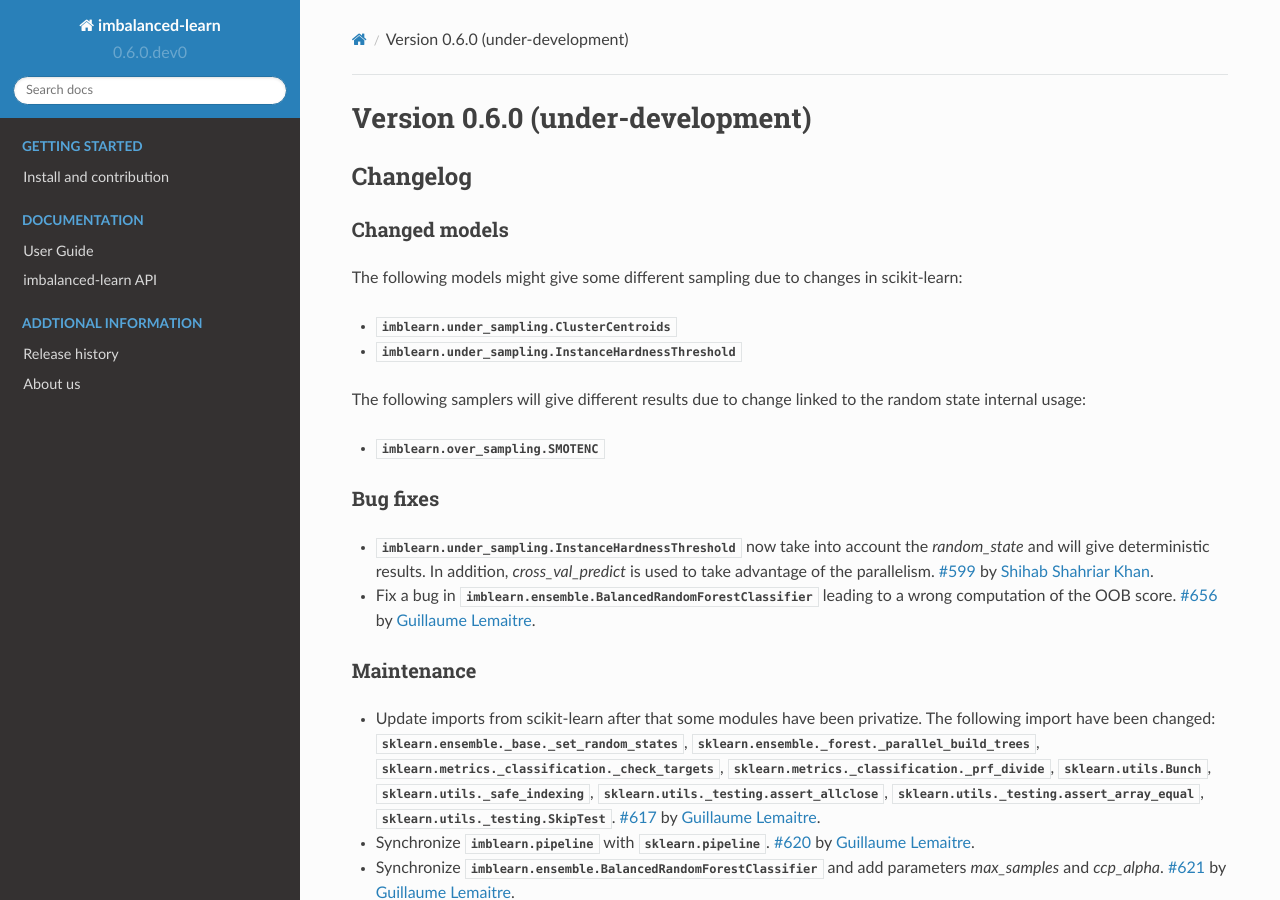
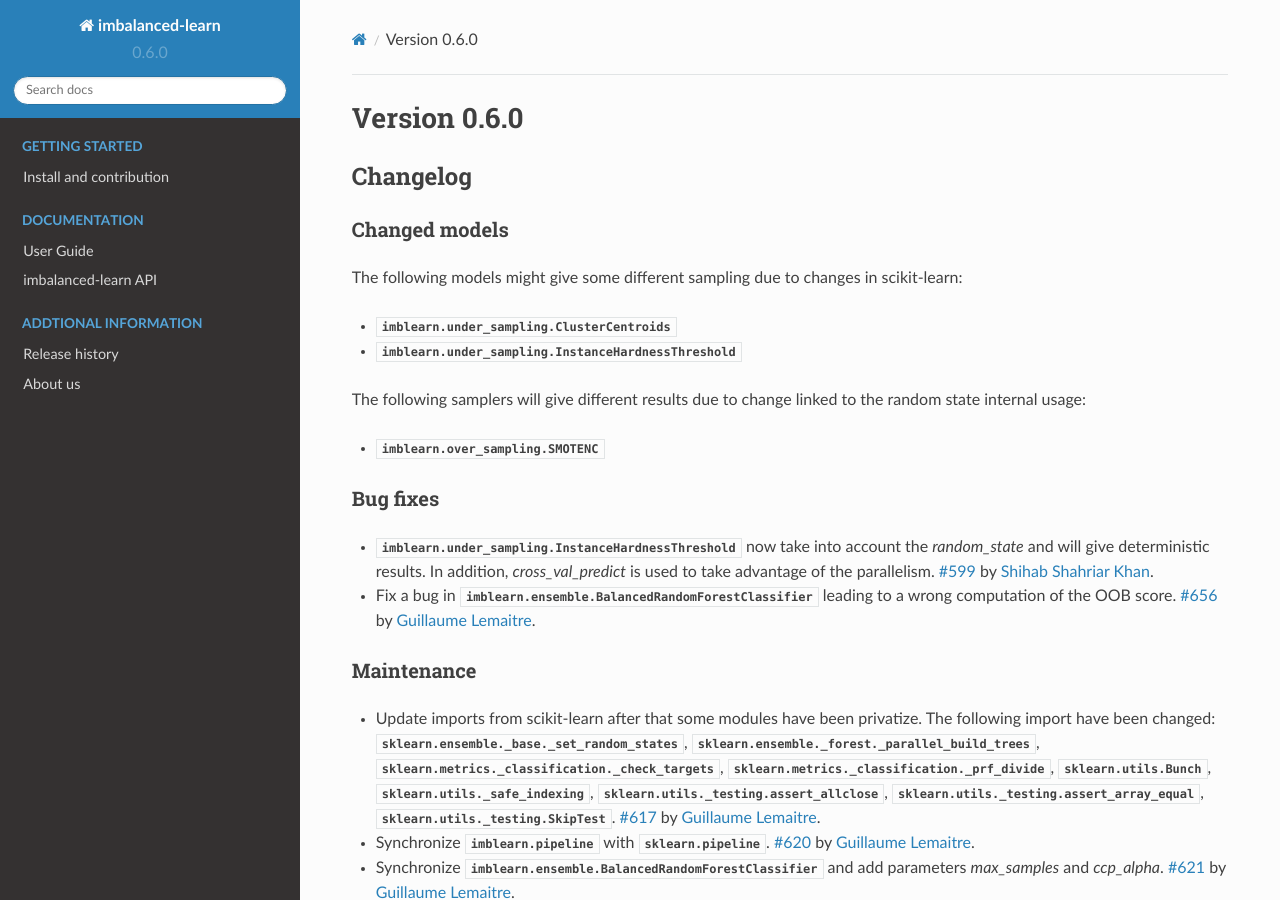
Before and after one commit to scikit-learn-contrib/imbalanced-learn, a Sphinx documentation site: the page built from doc/whats_new/v0.6.rst, in a window 1280 px wide and 900 px high. Built offline with Sphinx 7.4.7 and the Read the Docs theme 2.0.0, drawn with Linux system fonts in a browser that asks for light colours; formulas are drawn with MathJax 3; pages that are not in the unit, such as notebooks, are missing from menus.

Commit message:
bumpversion 0.6.X

```diff
--- a/README.rst
+++ b/README.rst
@@ -57,7 +57,7 @@ The dependency requirements are based on the last scikit-learn release:
 
 * scipy(>=0.17)
 * numpy(>=1.11)
-* scikit-learn(>=0.21)
+* scikit-learn(>=0.22)
 * joblib(>=0.11)
 * keras 2 (optional)
 * tensorflow (optional)
--- a/doc/install.rst
+++ b/doc/install.rst
@@ -9,7 +9,7 @@ The imbalanced-learn package requires the following dependencies:
 
 * numpy (>=1.11)
 * scipy (>=0.17)
-* scikit-learn (>=0.21)
+* scikit-learn (>=0.22)
 * keras 2 (optional)
 * tensorflow (optional)
 
--- a/doc/whats_new/v0.6.rst
+++ b/doc/whats_new/v0.6.rst
@@ -1,7 +1,7 @@
 .. _changes_0_6:
 
-Version 0.6.0 (under-development)
-=================================
+Version 0.6.0
+=============
 
 Changelog
 ---------
--- a/imblearn/_version.py
+++ b/imblearn/_version.py
@@ -22,4 +22,4 @@ datset in machine learning and pattern recognition.
 # 'X.Y.dev0' is the canonical version of 'X.Y.dev'
 #
 
-__version__ = "0.6.0.dev0"
+__version__ = "0.6.0"
--- a/requirements.txt
+++ b/requirements.txt
@@ -1,4 +1,4 @@
 numpy>=1.11
 scipy>=0.17
-scikit-learn>=0.21
+scikit-learn>=0.22
 joblib>=0.11
--- a/setup.cfg
+++ b/setup.cfg
@@ -1,5 +1,5 @@
 [bumpversion]
-current_version = 0.6.0.dev0
+current_version = 0.6.0
 tag = False
 parse = (?P<major>\d+)\.(?P<minor>\d+)\.(?P<patch>\d+)(\.(?P<release>[a-z]+)(?P<dev>\d+))?
 serialize =
@@ -29,6 +29,5 @@ addopts =
 	--ignore maint_tools
 	--doctest-modules
 	-rs
-
 filterwarnings =
 	ignore:the matrix subclass:PendingDeprecationWarning
--- a/setup.py
+++ b/setup.py
@@ -38,7 +38,7 @@ CLASSIFIERS = ['Intended Audience :: Science/Research',
 INSTALL_REQUIRES = [
     'numpy>=1.11',
     'scipy>=0.17',
-    'scikit-learn>=0.21',
+    'scikit-learn>=0.22',
     'joblib>=0.11'
 ]
 EXTRAS_REQUIRE = {
```
Lines whose indentation alone changed are shown as unchanged.
